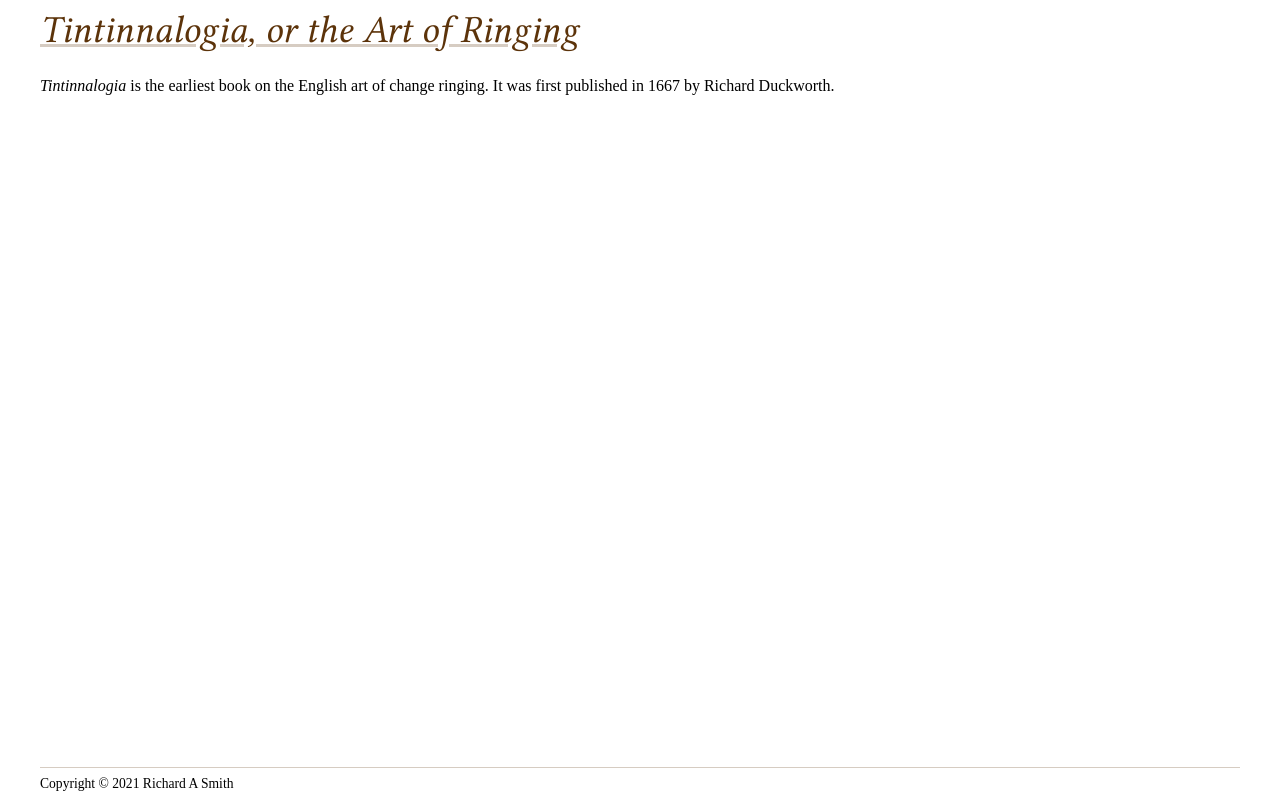
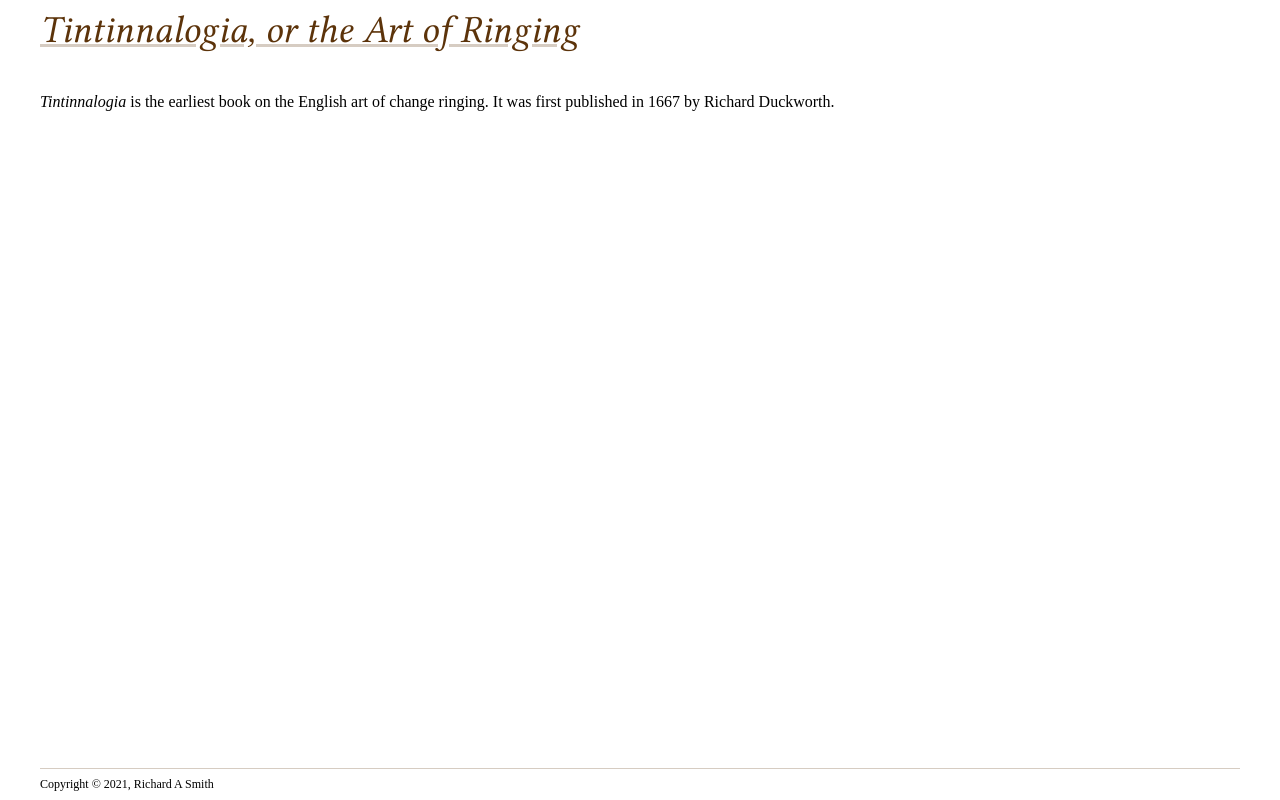
Before and after one commit to ras52/tintinnalogia, a plain HTML site: page www/index.html in a window 1280 px wide. Drawn offline with Linux system fonts and the light colour scheme.

Commit message:
Use flexboxes for page footer

```diff
--- a/www/index.html
+++ b/www/index.html
@@ -3,18 +3,17 @@
   <head>
     <meta charset="utf-8"/>
     <title>Tintinnalogia, or the Art of Ringing</title>
+    <meta name="viewport" content="width=device-width,initial-scale=1">
     <link rel="stylesheet" href="style.css"/>
   </head>
   <body>
-    <div id="page-container">
     <h1>Tintinnalogia, or the Art of Ringing</h1>
     <main>
       <p><i>Tintinnalogia</i> is the earliest book on the English art of
        change ringing.  It was first published in 1667 by Richard Duckworth.
     </main>
     <footer>
-        Copyright © 2021 Richard A Smith
+      Copyright © 2021, Richard A Smith
     </footer>
-    </div>
   </body>
 </html>
--- a/www/style.css
+++ b/www/style.css
@@ -9,32 +9,23 @@
 
 body {
     margin: 0 auto;
-    padding: 0;
+    padding: 0 1rem;
     max-width: 1200px;
-}
-
-#page-container {
-    position: relative;
+    display: flex;
+    flex-direction: column;
+    flex: 1;
     min-height: 100vh;
 }
 
-#content-wrap {
-    padding-bottom: 2rem;
+main {
+    margin-bottom: 1rem;
 }
 
 footer {
-    position: absolute;
-    bottom: 0;
-    width: 100%;
-    max-width: 1200px;
+    margin-top: auto;
     border-top: thin solid hsl(30,20%,80%);
-    padding-top: 0.5rem;
-    font-size: 85%;
-    height: 1.5rem;
-}
-
-main {
-    padding-bottom: 2.5rem;
+    padding: 0.5rem 0;
+    font-size: 75%;
 }
 
 h1 {
```
Lines whose indentation alone changed are shown as unchanged.
